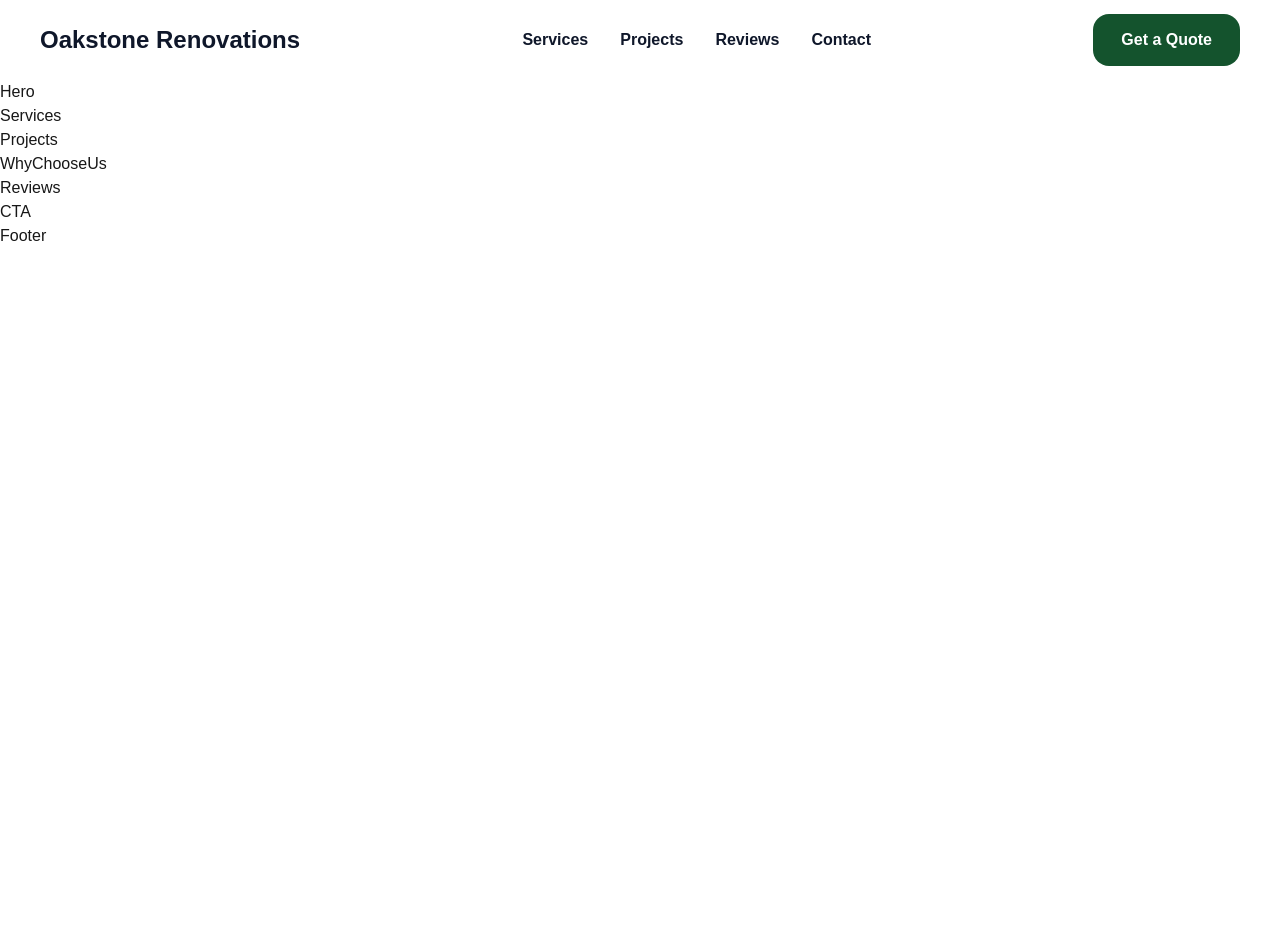
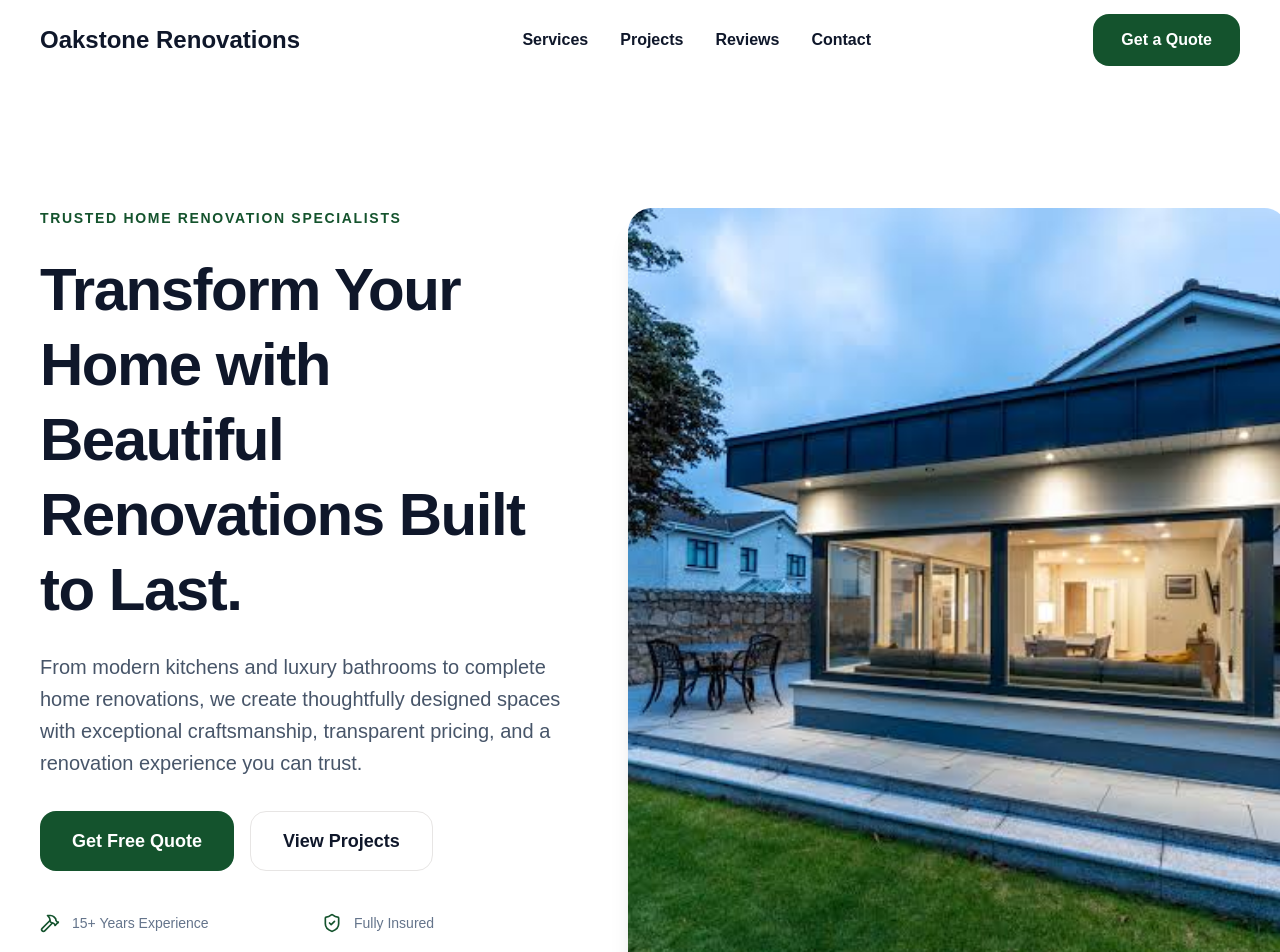
Before and after one commit to dharanshetty05/Oakstone-Renovations, a Next.js app: page / in a window 1280 px wide. Shown: the top 952 px of the page. Before the commit the page ends 800 px from the top, so only its background shows below. Built offline with nearby package versions, Linux system fonts and the light colour scheme.

Commit message:
feat: built Hero section

```diff
--- a/package.json
+++ b/package.json
@@ -10,6 +10,7 @@
   },
   "dependencies": {
     "clsx": "^2.1.1",
+    "framer-motion": "^12.43.0",
     "lucide-react": "^1.28.0",
     "next": "16.3.0",
     "react": "19.2.8",
--- a/src/components/sections/Hero.tsx
+++ b/src/components/sections/Hero.tsx
@@ -1,9 +1,151 @@
-// components/sections/Hero.tsx
+"use client";
+
+import Image from "next/image";
+import { motion } from "framer-motion";
+import {
+  CircleCheck,
+  Hammer,
+  ShieldCheck,
+  Users,
+} from "lucide-react";
+
+import { layout } from "@/design/layout";
+import { typography } from "@/design/typography";
+import { Button } from "@/components/ui/Button";
+import { cn } from "@/lib/utils";
+
+const trustBadges = [
+  {
+    icon: Hammer,
+    label: "15+ Years Experience",
+  },
+  {
+    icon: ShieldCheck,
+    label: "Fully Insured",
+  },
+  {
+    icon: Users,
+    label: "120+ Happy Homeowners",
+  },
+  {
+    icon: CircleCheck,
+    label: "Free Consultation",
+  },
+];
+
+const fadeUp = {
+  initial: {
+    opacity: 0,
+    y: 20,
+  },
+  animate: {
+    opacity: 1,
+    y: 0,
+  },
+  transition: {
+    duration: 0.6,
+    ease: "easeOut" as const,
+  },
+};
+
+const fadeIn = {
+  initial: {
+    opacity: 0,
+  },
+  animate: {
+    opacity: 1,
+  },
+  transition: {
+    duration: 0.8,
+    ease: "easeOut" as const,
+  },
+};
 
 export function Hero() {
   return (
-    <section>
-      Hero
+    <section
+      aria-labelledby="hero-heading"
+      className={cn("bg-white", layout.sectionLarge)}
+    >
+      <div className={layout.container}>
+        <div className="grid min-h-[700px] items-center gap-12 lg:grid-cols-[45%_55%]">
+          <motion.div
+            {...fadeUp}
+            className={cn(layout.content, "space-y-8")}
+          >
+            <div className={layout.gapContent}>
+              <p className={typography.eyebrow}>
+                Trusted Home Renovation Specialists
+              </p>
+
+              <h1
+                id="hero-heading"
+                className={typography.h1}
+              >
+                Transform Your Home with Beautiful
+                Renovations Built to Last.
+              </h1>
+
+              <p className={typography.bodyLg}>
+                From modern kitchens and luxury bathrooms
+                to complete home renovations, we create
+                thoughtfully designed spaces with
+                exceptional craftsmanship, transparent
+                pricing, and a renovation experience you
+                can trust.
+              </p>
+            </div>
+
+            <div className="flex flex-col gap-4 sm:flex-row">
+              <Button size="large">
+                Get Free Quote
+              </Button>
+
+              <Button
+                variant="secondary"
+                size="large"
+              >
+                View Projects
+              </Button>
+            </div>
+
+            <div className="grid grid-cols-2 gap-6 pt-2">
+              {trustBadges.map(
+                ({ icon: Icon, label }) => (
+                  <div
+                    key={label}
+                    className="flex items-center gap-3"
+                  >
+                    <Icon
+                      size={20}
+                      className="shrink-0 text-primary"
+                      aria-hidden="true"
+                    />
+
+                    <span className={typography.small}>
+                      {label}
+                    </span>
+                  </div>
+                )
+              )}
+            </div>
+          </motion.div>
+
+          <motion.div
+            {...fadeIn}
+            className="relative min-h-[420px] overflow-hidden rounded-3xl shadow-xl lg:h-full"
+          >
+            <Image
+              src="/images/hero-placeholder.png"
+              alt="Modern Irish home after a premium renovation with contemporary architecture and landscaping."
+              fill
+              priority
+              sizes="(max-width: 1024px) 100vw, 55vw"
+              className="object-cover"
+            />
+          </motion.div>
+        </div>
+      </div>
     </section>
   );
 }
```
Also changed, not shown: public/images/hero-placeholder.png (added), 1 other file (tests, documents, lock files or other folders).
